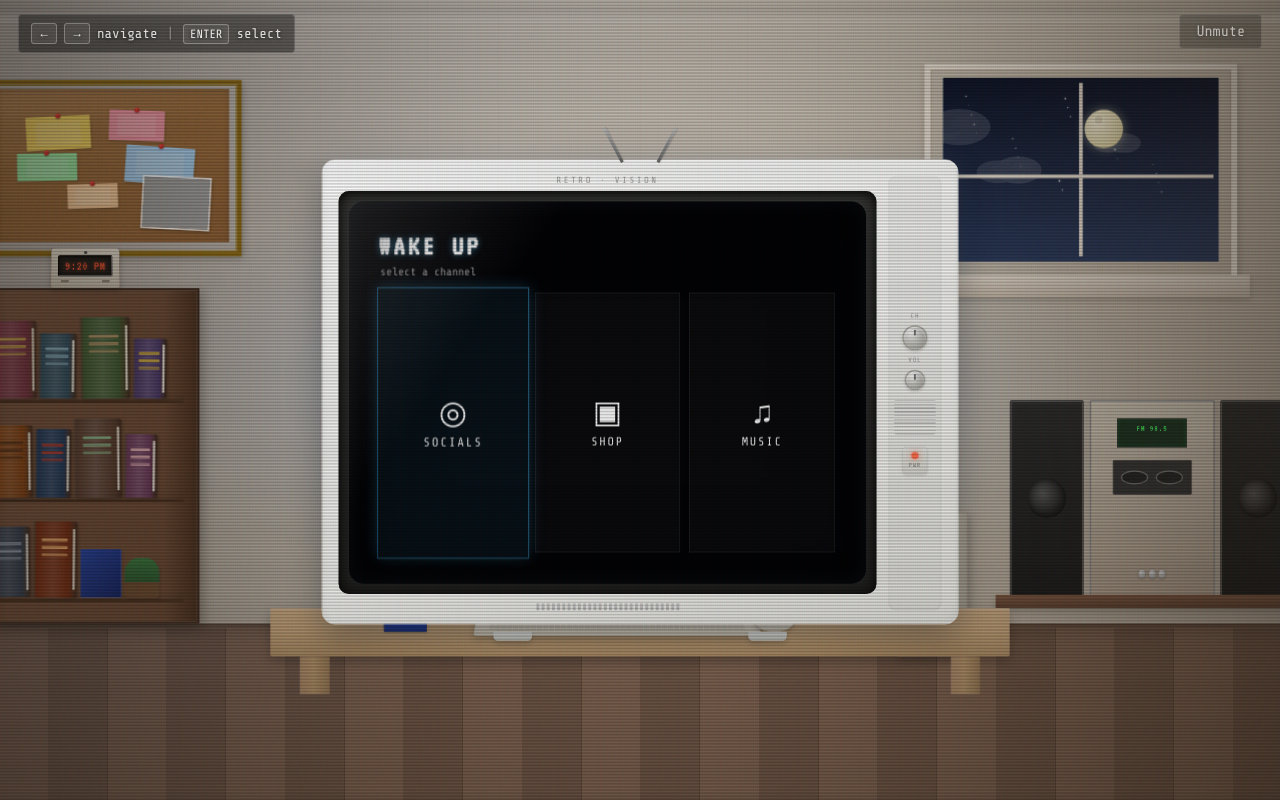
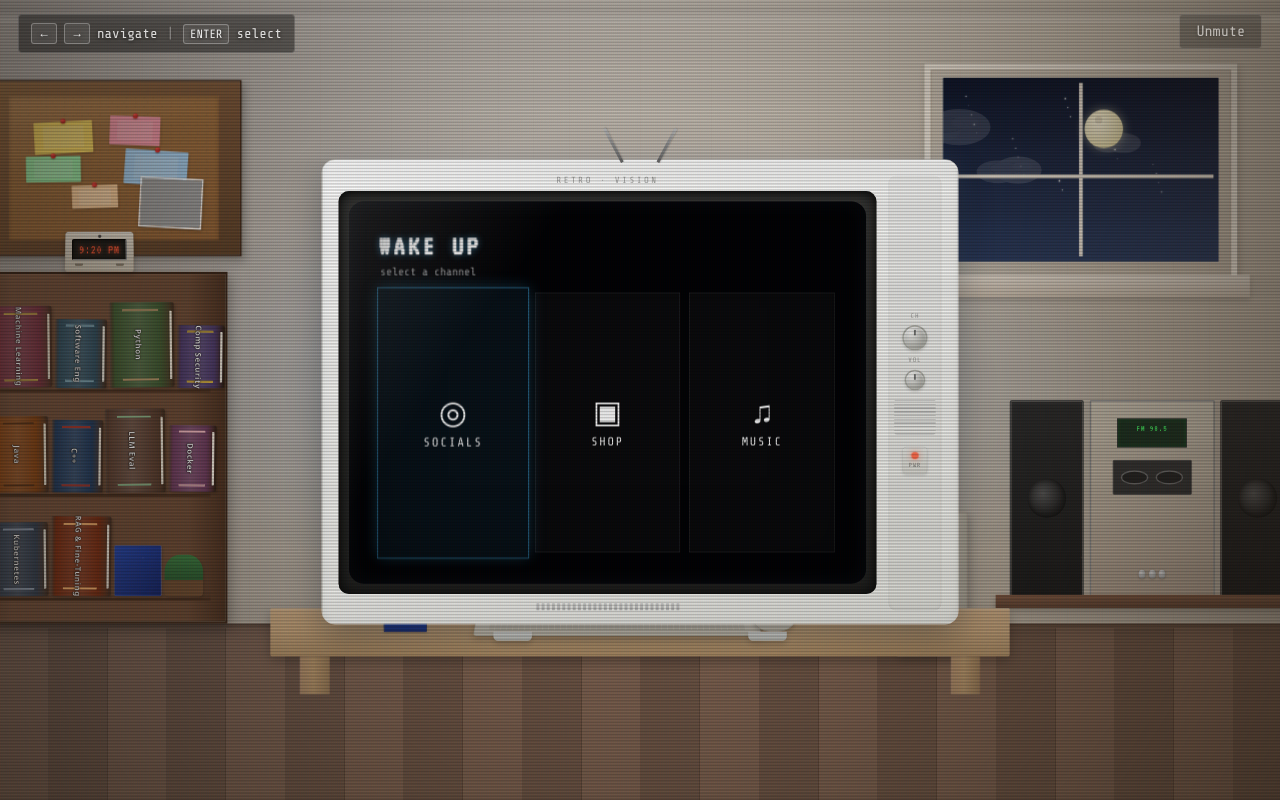
Before and after one commit to VincentXayasak/Portfolio_Website_2, a React (Vite) app: page / in a window 1280 px wide. Built offline with nearby package versions, Linux system fonts and the light colour scheme; grey boxes are pictures that could not be loaded; the HTML template or start-up script is replaced by a standard one.

Commit message:
Added book titles

```diff
--- a/src/components/Background.css
+++ b/src/components/Background.css
@@ -120,25 +120,27 @@
   z-index: 3;
 }
 
+.room__corkboard-frame {
+  position: absolute;
+  inset: 0;
+  background: linear-gradient(160deg, #9a7048 0%, #7a5538 45%, #5c4028 100%);
+  border: 2px solid #3a2518;
+  box-shadow:
+    3px 5px 12px rgba(0, 0, 0, 0.28),
+    inset 0 1px 0 rgba(255, 255, 255, 0.12);
+  pointer-events: none;
+}
+
 .room__corkboard-surface {
   position: absolute;
-  inset: 5% 5% 8% 5%;
+  inset: 9%;
+  z-index: 1;
   background:
     radial-gradient(circle at 20% 30%, rgba(0, 0, 0, 0.06) 0 1px, transparent 1px),
     radial-gradient(circle at 70% 60%, rgba(0, 0, 0, 0.05) 0 1px, transparent 1px),
     linear-gradient(160deg, #b8895a, #a07040 40%, #8f6035);
   background-size: 12px 12px, 16px 16px, 100% 100%;
-  box-shadow: inset 0 2px 8px rgba(0, 0, 0, 0.2);
-}
-
-.room__corkboard-frame {
-  position: absolute;
-  inset: 0;
-  border: 6px solid #8b6914;
-  box-shadow:
-    inset 0 0 0 2px #a08030,
-    3px 4px 10px rgba(0, 0, 0, 0.25);
-  pointer-events: none;
+  box-shadow: inset 0 2px 6px rgba(0, 0, 0, 0.18);
 }
 
 .room__sticky {
@@ -208,8 +210,8 @@
   position: absolute;
   left: 3%;
   bottom: 22%;
-  width: 16%;
-  height: 42%;
+  width: 18%;
+  height: 44%;
   z-index: 2;
 }
 
@@ -279,16 +281,43 @@
 .room__book::after {
   content: '';
   position: absolute;
-  top: 22%;
-  left: 18%;
-  right: 22%;
-  height: 4px;
+  top: 8%;
+  bottom: 8%;
+  left: 20%;
+  right: 24%;
+  height: auto;
   border-radius: 1px;
-  background: var(--book-band);
+  background: transparent;
   box-shadow:
-    0 10px 0 var(--book-band),
-    0 20px 0 color-mix(in srgb, var(--book-band) 70%, transparent);
-  opacity: 0.85;
+    inset 0 3px 0 var(--book-band),
+    inset 0 -3px 0 var(--book-band);
+  opacity: 0.9;
+  pointer-events: none;
+}
+
+.room__book-title {
+  position: absolute;
+  inset: 12% 28% 12% 16%;
+  z-index: 2;
+  display: flex;
+  align-items: center;
+  justify-content: center;
+  writing-mode: vertical-rl;
+  text-orientation: mixed;
+  font-family: system-ui, -apple-system, 'Segoe UI', sans-serif;
+  font-size: clamp(9px, 1.35vmin, 13px);
+  font-weight: 700;
+  letter-spacing: 0.06em;
+  line-height: 1;
+  color: #fff;
+  -webkit-text-stroke: 0.35px rgba(0, 0, 0, 0.55);
+  text-shadow:
+    0 0 3px rgba(0, 0, 0, 0.65),
+    0 1px 2px rgba(0, 0, 0, 0.5);
+  overflow: visible;
+  pointer-events: none;
+  text-align: center;
+  white-space: nowrap;
 }
 
 .room__shelf-item {
--- a/src/components/Background.jsx
+++ b/src/components/Background.jsx
@@ -29,20 +29,20 @@ const PAGE_LIGHT = {
 
 const BOOKS_BY_SHELF = [
   [
-    { spine: '#7a3344', edge: '#e8dcc8', band: '#c9a84c', height: 88, width: 24 },
-    { spine: '#2f4f62', edge: '#f0ebe0', band: '#8ab4c4', height: 74, width: 20 },
-    { spine: '#3f5a32', edge: '#ede5d4', band: '#b8956a', height: 92, width: 26 },
-    { spine: '#4a3868', edge: '#e6e0d4', band: '#d4af37', height: 68, width: 18 },
+    { title: 'Machine Learning', label: 'Machine Learning', spine: '#7a3344', edge: '#e8dcc8', band: '#c9a84c', height: 88, width: 28 },
+    { title: 'Software Eng', label: 'Software Eng', spine: '#2f4f62', edge: '#f0ebe0', band: '#8ab4c4', height: 74, width: 24 },
+    { title: 'Python', label: 'Python', spine: '#3f5a32', edge: '#ede5d4', band: '#b8956a', height: 92, width: 30 },
+    { title: 'Comp Security', label: 'Comp Security', spine: '#4a3868', edge: '#e6e0d4', band: '#d4af37', height: 68, width: 22 },
   ],
   [
-    { spine: '#8b4513', edge: '#f2ead8', band: '#5c3317', height: 82, width: 22 },
-    { spine: '#1e3a5f', edge: '#eae4d8', band: '#c0392b', height: 78, width: 19 },
-    { spine: '#5c4033', edge: '#e8dfd0', band: '#8fbc8f', height: 90, width: 25 },
-    { spine: '#6b3a5c', edge: '#f0e8dc', band: '#e8b4b8', height: 72, width: 17 },
+    { title: 'Java', label: 'Java', spine: '#8b4513', edge: '#f2ead8', band: '#5c3317', height: 82, width: 26 },
+    { title: 'C++', label: 'C++', spine: '#1e3a5f', edge: '#eae4d8', band: '#c0392b', height: 78, width: 24 },
+    { title: 'LLM Eval', label: 'LLM Eval', spine: '#5c4033', edge: '#e8dfd0', band: '#8fbc8f', height: 90, width: 28 },
+    { title: 'Docker', label: 'Docker', spine: '#6b3a5c', edge: '#f0e8dc', band: '#e8b4b8', height: 72, width: 22 },
   ],
   [
-    { spine: '#334155', edge: '#ece7dc', band: '#94a3b8', height: 80, width: 21 },
-    { spine: '#7c2d12', edge: '#f0e6d8', band: '#fdba74', height: 86, width: 23 },
+    { title: 'Kubernetes', label: 'Kubernetes', spine: '#334155', edge: '#ece7dc', band: '#94a3b8', height: 80, width: 26 },
+    { title: 'RAG & Fine-Tuning', label: 'RAG & Fine-Tuning', spine: '#7c2d12', edge: '#f0e6d8', band: '#fdba74', height: 86, width: 28 },
   ],
 ];
 
@@ -73,6 +73,7 @@ export default function Background({ page, zoomed, tvOn = true, onPhotoClick })
       />
 
       <div className="room__corkboard">
+        <div className="room__corkboard-frame" />
         <div className="room__corkboard-surface">
           {STICKY_NOTES.map((note, index) => (
             <div
@@ -103,7 +104,6 @@ export default function Background({ page, zoomed, tvOn = true, onPhotoClick })
             />
           </button>
         </div>
-        <div className="room__corkboard-frame" />
       </div>
 
       <div className="room__bookshelf">
@@ -114,6 +114,7 @@ export default function Background({ page, zoomed, tvOn = true, onPhotoClick })
                 <div
                   key={i}
                   className="room__book"
+                  title={book.title}
                   style={{
                     '--book-spine': book.spine,
                     '--book-edge': book.edge,
@@ -122,7 +123,9 @@ export default function Background({ page, zoomed, tvOn = true, onPhotoClick })
                     width: `${book.width}%`,
                     transform: `rotate(${(i % 2 === 0 ? -1 : 1) * 0.6}deg)`,
                   }}
-                />
+                >
+                  <span className="room__book-title">{book.label}</span>
+                </div>
               ))}
               {shelf === 2 && (
                 <>
--- a/src/components/DeskClock.css
+++ b/src/components/DeskClock.css
@@ -1,7 +1,7 @@
 .room__desk-clock {
   position: absolute;
-  left: 11%;
-  bottom: 64%;
+  left: 12%;
+  bottom: 66%;
   z-index: 4;
   transform: translateX(-50%) perspective(500px) rotateX(10deg) scale(0.88);
   transform-origin: bottom center;
```
Also changed, not shown: 1 other file (tests, documents, lock files or other folders).
